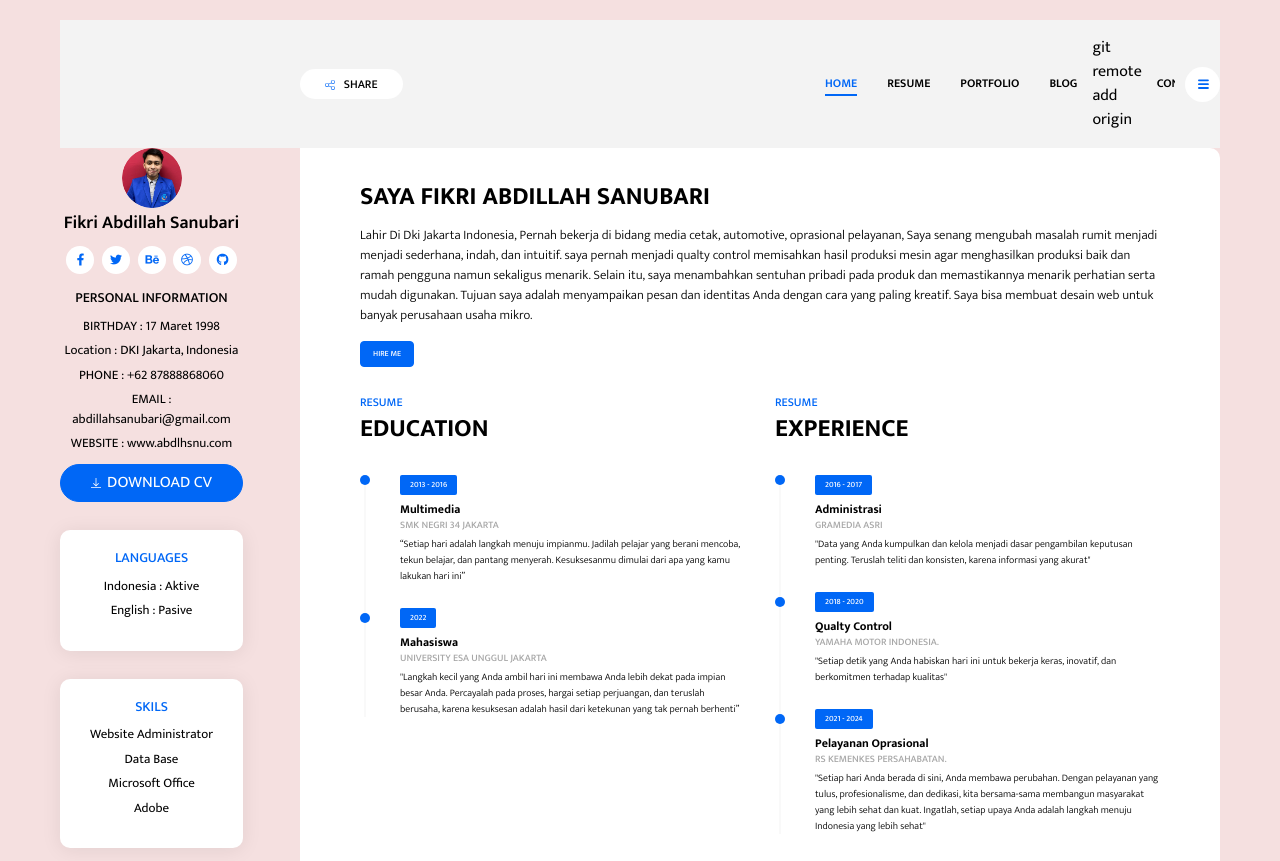
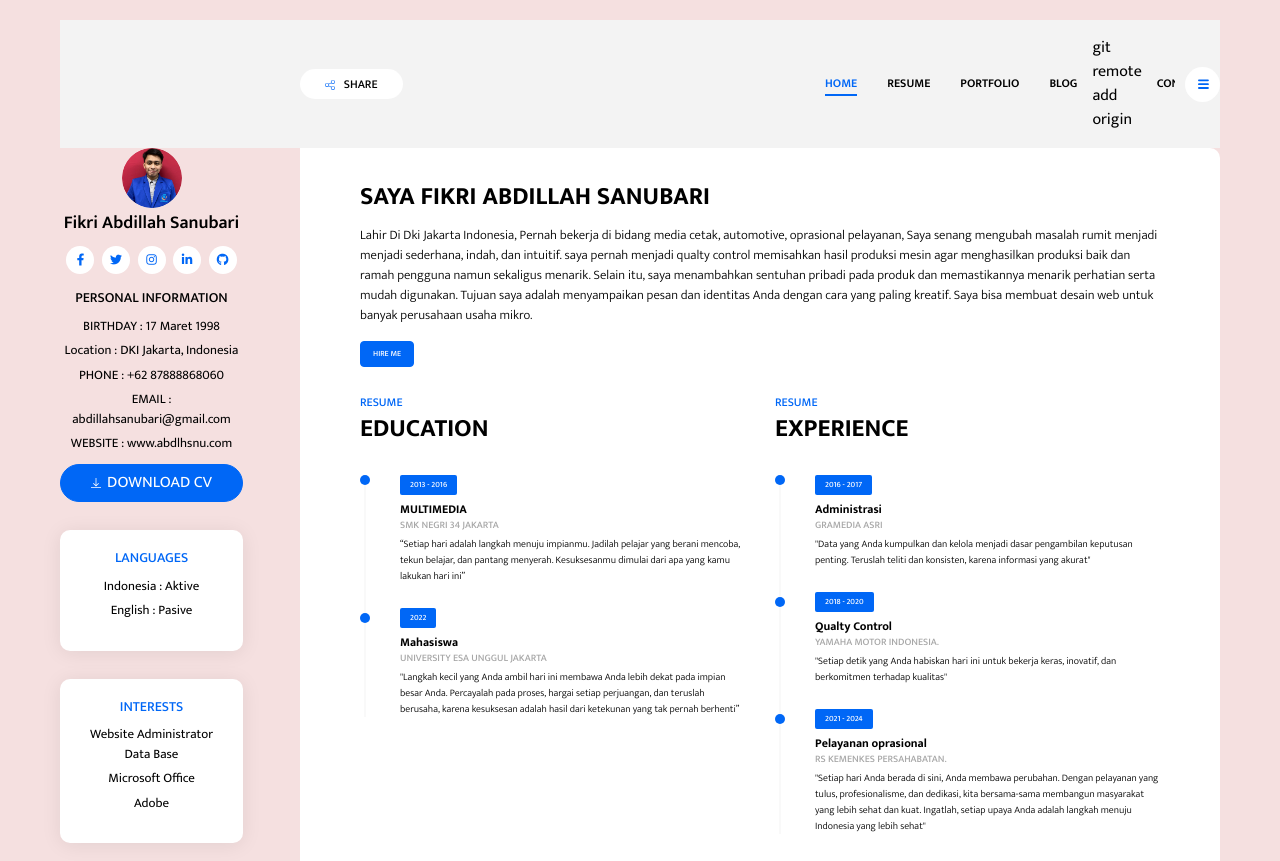
Before and after one commit to abdlhsnu/Uts-Tamplate-Cv-, a website: page index.html in a window 1280 px wide. Shown: the top 861 px of the page. Drawn offline with Linux system fonts and the light colour scheme.

Commit message:
Update index.html

```diff
--- a/index.html
+++ b/index.html
@@ -35,11 +35,26 @@
 
             </div>
             <nav class="social-links">
-                <a href="#!" class="social-link"><i class="fab fa-facebook-f"></i></a>
-                <a href="#!" class="social-link"><i class="fab fa-twitter"></i></a>
-                <a href="#!" class="social-link"><i class="fab fa-behance"></i></a>
-                <a href="#!" class="social-link"><i class="fab fa-dribbble"></i></a>
-                <a href="#!" class="social-link"><i class="fab fa-github"></i></a>
+                <!-- Link Facebook -->
+                <a href="https://www.facebook.com/star.will.10?locale=id_ID" class="social-link" target="_blank" rel="noopener noreferrer">
+                    <i class="fab fa-facebook-f"></i>
+                </a>
+                <!-- Link Twitter -->
+                <a href="https://x.com/home" class="social-link" target="_blank" rel="noopener noreferrer">
+                    <i class="fab fa-twitter"></i>
+                </a>
+                <!-- Link Instagram -->
+                <a href="https://www.instagram.com" class="social-link" target="_blank" rel="noopener noreferrer">
+                <i class="fab fa-instagram"></i>
+                </a>
+                <!-- Link Link -->
+                <a href="https://www.linkedin.com/feed/" class="social-link" target="_blank" rel="noopener noreferrer">
+                    <i class="fab fa-linkedin-in"></i>
+                </a>
+                <!-- Link GitHub -->
+                <a href="https://github.com/abdlhsnu" class="social-link" target="_blank" rel="noopener noreferrer">
+                    <i class="fab fa-github"></i>
+                </a>
             </nav>
             <div class="widget">
                 <h5 class="widget-title">personal information</h5>
@@ -65,9 +80,8 @@
             <div class="widget card">
                 <div class="card-body">
                     <div class="widget-content">
-                        <h5 class="widget-title card-title">SKILS</h5>
-                        <p>Website Administrator<p>
-                        </p>Data Base</p>
+                        <h5 class="widget-title card-title">INTERESTS</h5>
+                        <p>Website Administrator Data Base</p>
                         <p>Microsoft Office</p>
                         <p>Adobe </p>
                     </div>
@@ -89,7 +103,7 @@
                         <ul class="time-line">
                             <li class="time-line-item">
                                 <span class="badge badge-primary">2013 - 2016</span>
-                                <h6 class="time-line-item-title">Multimedia</h6>
+                                <h6 class="time-line-item-title">MULTIMEDIA</h6>
                                 <p class="time-line-item-subtitle">SMK NEGRI 34 JAKARTA</p>
                                 <p class="time-line-item-content">“Setiap hari adalah langkah menuju impianmu. Jadilah pelajar yang berani mencoba, tekun belajar, dan pantang menyerah.
                                  Kesuksesanmu dimulai dari apa yang kamu lakukan hari ini”</p>
@@ -124,7 +138,7 @@
                             </li>
                             <li class="time-line-item">
                                 <span class="badge badge-primary">2021 - 2024</span>
-                                <h6 class="time-line-item-title">Pelayanan Oprasional</h6>
+                                <h6 class="time-line-item-title">Pelayanan oprasional</h6>
                                 <p class="time-line-item-subtitle">RS KEMENKES PERSAHABATAN.</p>
                                 <p class="time-line-item-content"> "Setiap hari Anda berada di sini, Anda membawa perubahan.
                                     Dengan pelayanan yang tulus, profesionalisme, dan dedikasi, kita bersama-sama membangun masyarakat yang lebih sehat dan kuat.
@@ -143,7 +157,7 @@
                             <img src="assets/images/001-target.svg" alt="target">
                         </div>
                         <div class="media-body">
-                            <h5 class="service-title">integrated services</h5>
+                            <h5 class="service-title">Integrated services</h5>
                             <p class="service-description">
                                 “Setiap pelanggan adalah kesempatan untuk memberi yang terbaik.
                                 Berikan layanan dengan tulus, penuh perhatian, dan berorientasi pada kualitas, karena keberhasilan kita adalah kepuasan pelanggan yang kita layani.”
@@ -178,7 +192,7 @@
                             <img src="assets/images/004-smartphone.svg" alt="smartphone">
                         </div>
                         <div class="media-body">
-                            <h5 class="service-title">inclusive technology services</h5>
+                            <h5 class="service-title">Inclusive technology services</h5>
                             <p class="service-description">“Setiap inovasi yang Anda ciptakan adalah jembatan menuju kesetaraan dan inklusi.
                                 Teruslah bersemangat untuk memberikan teknologi yang adil dan dapat diakses oleh semua,
                                 karena setiap upaya Anda adalah langkah menuju dunia yang lebih baik dan lebih inklusif.”
```
